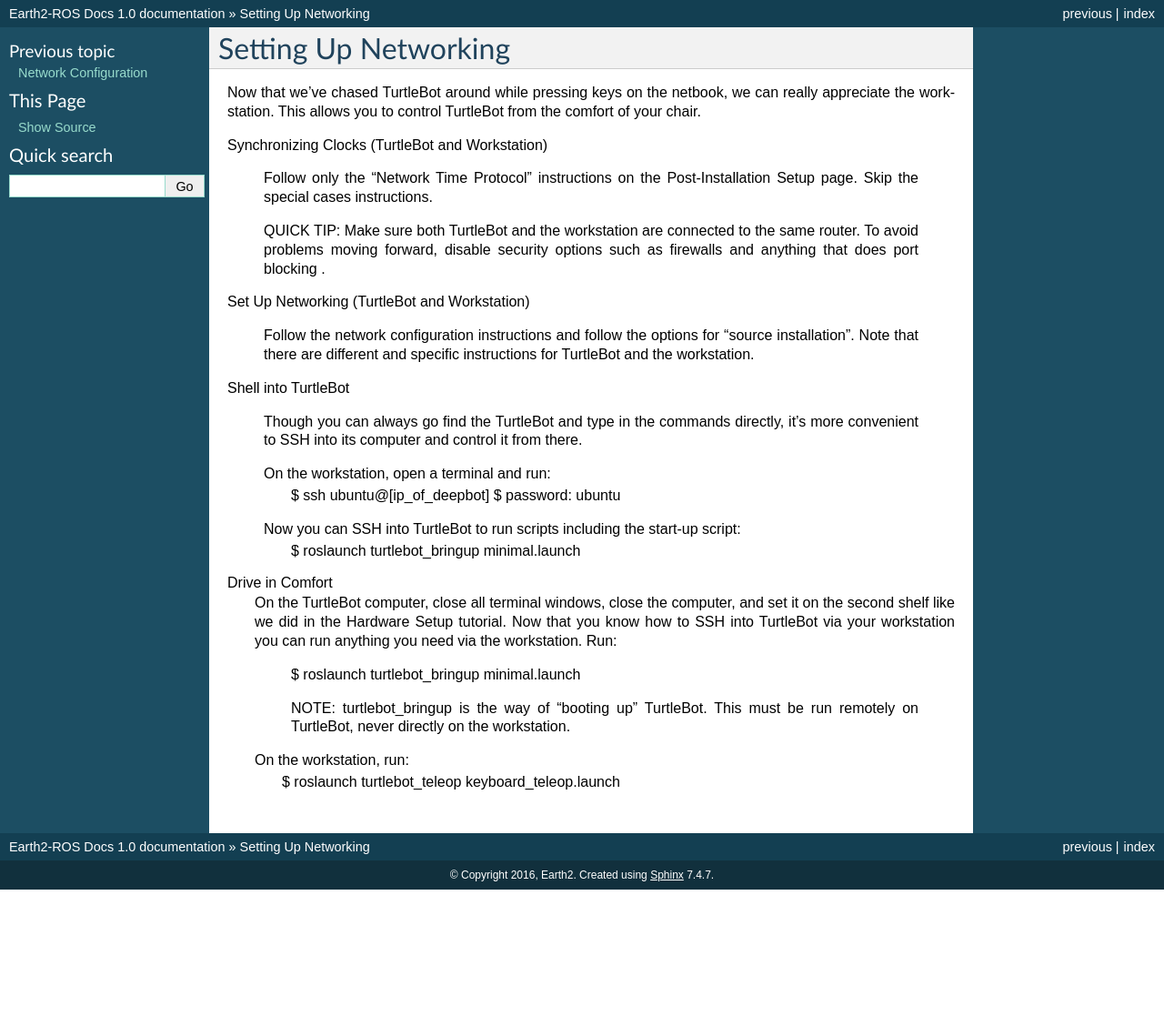
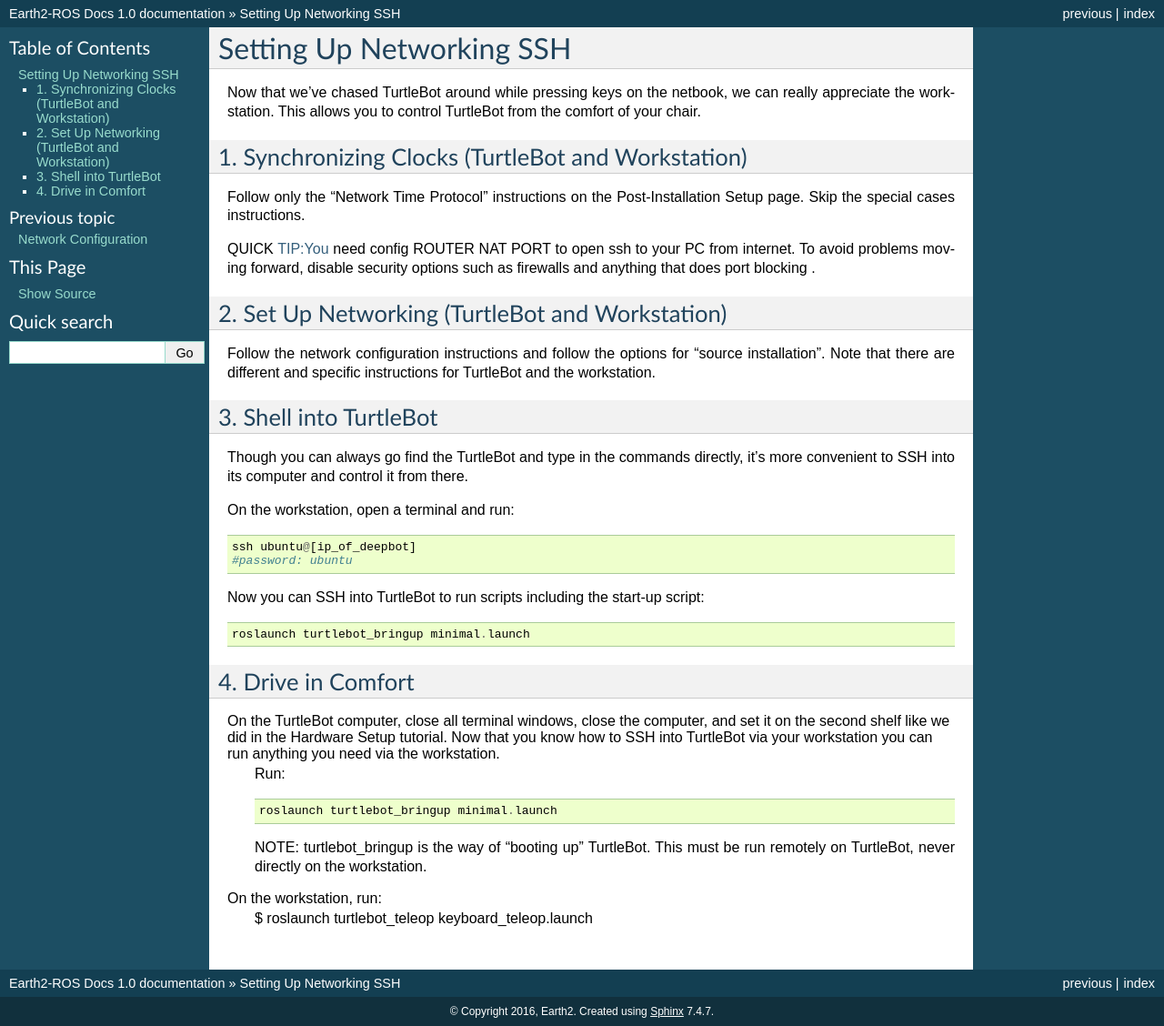
Before and after one commit to jacksnow00/earth2-docs, a Sphinx documentation site: the page built from docs/ssh.rst, in a window 1280 px wide. Shown: the whole page at 91% size. Built offline with Sphinx 7.4.7, drawn with Linux system fonts in a browser that asks for light colours; before the commit the page ends 978 px from its top, so only the background shows below that.

Commit message:
reformat

```diff
--- a/docs/ssh.rst
+++ b/docs/ssh.rst
@@ -1,35 +1,39 @@
 ============
-Setting Up Networking
+Setting Up Networking SSH
 ============
 Now that we’ve chased TurtleBot around while pressing keys on the netbook, we can really appreciate the workstation. This allows you to control TurtleBot from the comfort of your chair.
 
-Synchronizing Clocks (TurtleBot and Workstation)
+1. Synchronizing Clocks (TurtleBot and Workstation)
+---------------
+Follow only the “Network Time Protocol” instructions on the Post-Installation Setup page. Skip the special cases instructions.
 
-  Follow only the “Network Time Protocol” instructions on the Post-Installation Setup page. Skip the special cases instructions.
+QUICK TIP:You need config ROUTER NAT PORT to open ssh to your PC from internet. To avoid problems moving forward, disable security options such as firewalls and anything that does port blocking .
 
-  QUICK TIP: Make sure both TurtleBot and the workstation are connected to the same router. To avoid problems moving forward, disable security options such as firewalls and anything that does port blocking .
+2. Set Up Networking (TurtleBot and Workstation)
+-------------
+Follow the network configuration instructions and follow the options for “source installation”. Note that there are different and specific instructions for TurtleBot and the workstation.
 
-Set Up Networking (TurtleBot and Workstation)
+3. Shell into TurtleBot
+-----------------
+Though you can always go find the TurtleBot and type in the commands directly, it’s more convenient to SSH into its computer and control it from there.
 
-  Follow the network configuration instructions and follow the options for “source installation”. Note that there are different and specific instructions for TurtleBot and the workstation.
+On the workstation, open a terminal and run:
+::
+  ssh ubuntu@[ip_of_deepbot]
+  #password: ubuntu
 
-Shell into TurtleBot
+Now you can SSH into TurtleBot to run scripts including the start-up script:
+::
+  roslaunch turtlebot_bringup minimal.launch
 
-  Though you can always go find the TurtleBot and type in the commands directly, it’s more convenient to SSH into its computer and control it from there.
+4. Drive in Comfort
+------------------
+On the TurtleBot computer, close all terminal windows, close the computer, and set it on the second shelf like we did in the Hardware Setup tutorial. Now that you know how to SSH into TurtleBot via your workstation you can run anything you need via the workstation.
+  Run:
+  ::
+    roslaunch turtlebot_bringup minimal.launch
 
-  On the workstation, open a terminal and run:
-    $ ssh ubuntu@[ip_of_deepbot]
-    $  password: ubuntu
+  NOTE: turtlebot_bringup is the way of “booting up” TurtleBot. This must be run remotely on TurtleBot, never directly on the workstation.
 
-  Now you can SSH into TurtleBot to run scripts including the start-up script:
-    $ roslaunch turtlebot_bringup minimal.launch
-
-Drive in Comfort
-  On the TurtleBot computer, close all terminal windows, close the computer, and set it on the second shelf like we did in the Hardware Setup tutorial. Now that you know how to SSH into TurtleBot via your workstation you can run anything you need via the workstation.
-  Run:
-    $ roslaunch turtlebot_bringup minimal.launch
-
-    NOTE: turtlebot_bringup is the way of “booting up” TurtleBot. This must be run remotely on TurtleBot, never directly on the workstation.
-
-  On the workstation, run:
+On the workstation, run:
     $ roslaunch turtlebot_teleop keyboard_teleop.launch
```
